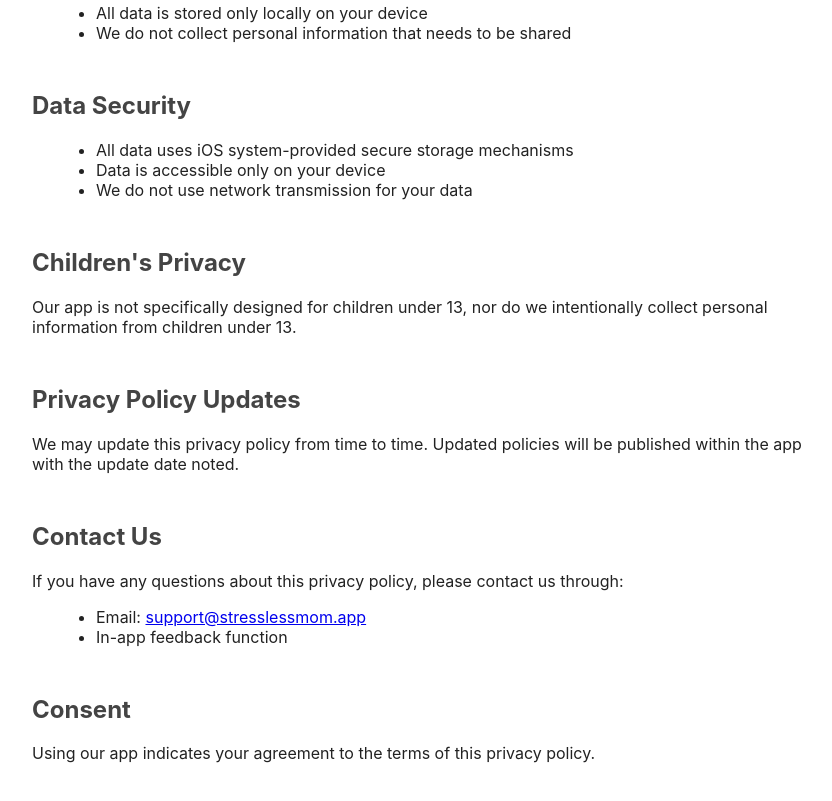
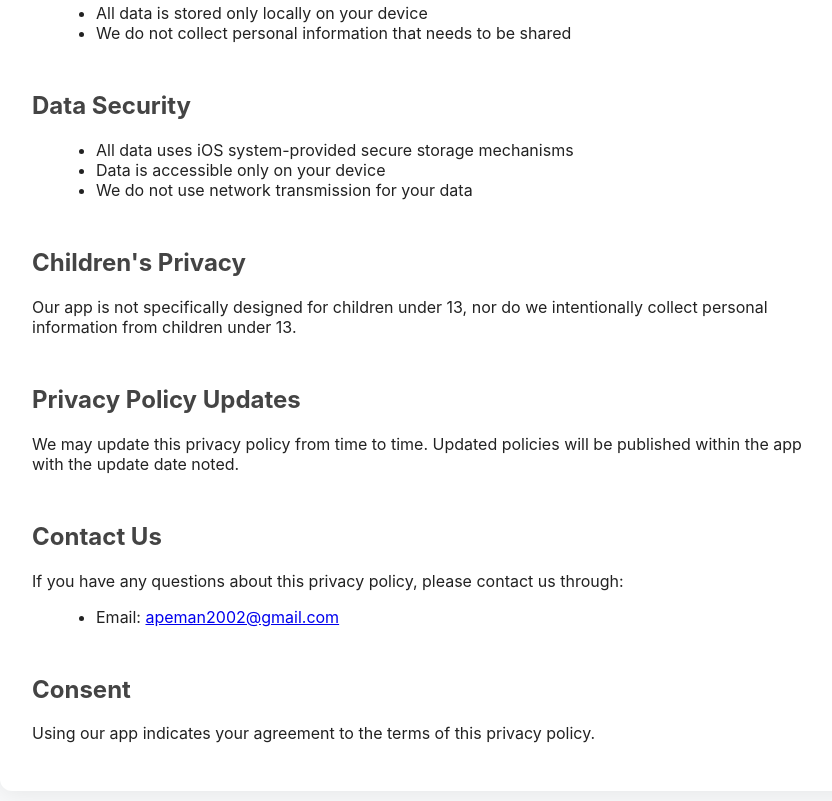
Before and after one commit to uniboa/stresslessmom-support, a plain HTML site: page privacy.html in a window 1280 px wide. Shown: the part 1014-1815 px from the top of the page, without its empty margins (208-1040 px from the left). Drawn offline with Linux system fonts and the light colour scheme.

Commit message:
Update privacy.html

```diff
--- a/privacy.html
+++ b/privacy.html
@@ -66,8 +66,7 @@
     <h2>Contact Us</h2>
     <p>If you have any questions about this privacy policy, please contact us through:</p>
     <ul>
-      <li>Email: <a href="mailto:support@stresslessmom.app">support@stresslessmom.app</a></li>
-      <li>In-app feedback function</li>
+      <li>Email: <a href="mailto:apeman2002@gmail.com">apeman2002@gmail.com</a></li>
     </ul>
 
     <h2>Consent</h2>
```
